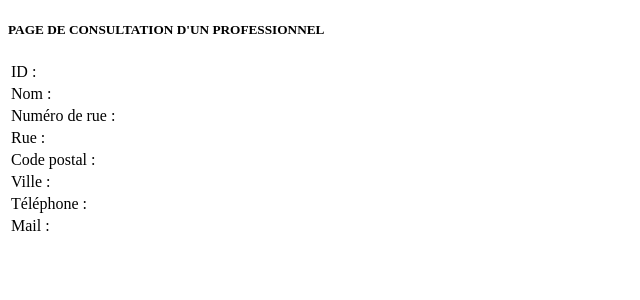
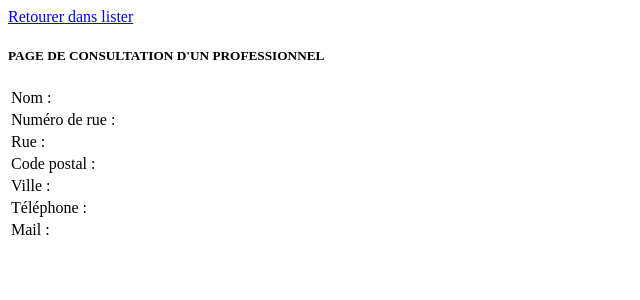
Before and after one commit to ZakinaA/24KEONEWS, a Symfony app: template templates/professionnel/consulter.html.twig in a window 1280 px wide. Shown: the top 300 px of the page, without its empty margins (0-640 px from the left). Run offline with Twig, Linux system fonts and the light colour scheme; the template is opened without the code that fills it, so the values that code supplies are empty; some libraries are stand-ins or nearby versions.

Commit message:
Suppression de l'ID

```diff
--- a/templates/professionnel/consulter.html.twig
+++ b/templates/professionnel/consulter.html.twig
@@ -6,12 +6,10 @@
         {% block stylesheets %}{% endblock %}
     </head>
     <body>
+        <a href="{{ path('app_professionnel_lister') }}">Retourer dans lister</a>
 		<h5>PAGE DE CONSULTATION D'UN PROFESSIONNEL</h5>
         <p>
         <table >
-            <tr>
-                <td>ID : </td><td>{{professionnel.id}}</td>
-            </tr>
             <tr>
                 <td>Nom : </td><td>{{professionnel.nom}}</td>
             </tr>
```
